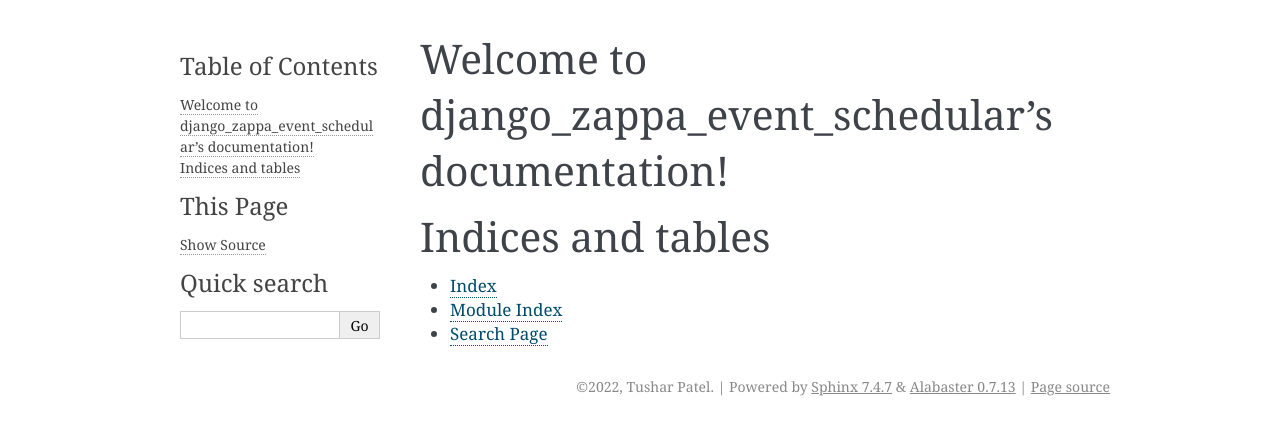
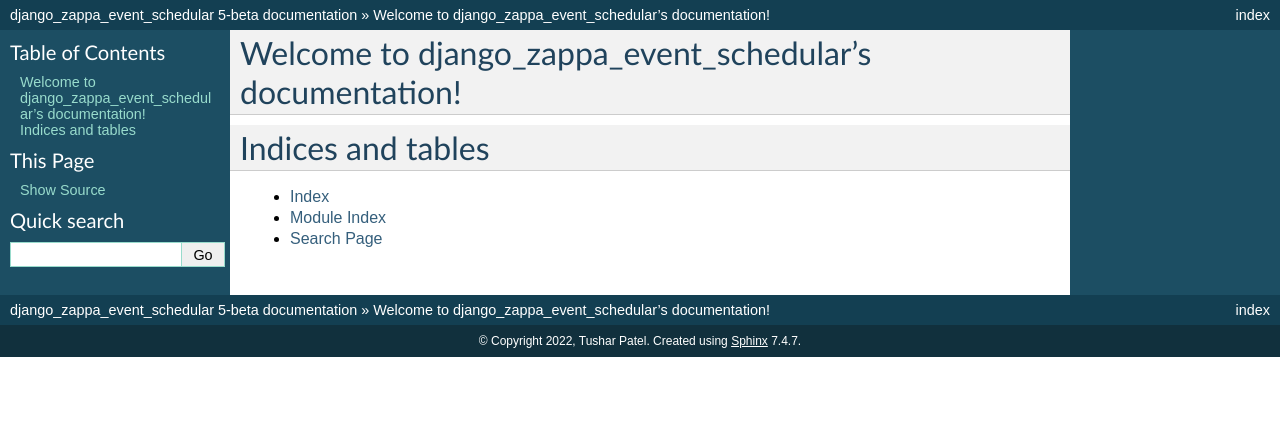
Before and after one commit to tushar1328/django-zappa-event-schedular, a Sphinx documentation site: the page built from docs/index.rst, in a window 1280 px wide. Shown: the top 435 px of the page. Built offline with Sphinx 7.4.7, drawn with Linux system fonts in a browser that asks for light colours.

Commit message:
updated to default for docs

```diff
--- a/docs/conf.py
+++ b/docs/conf.py
@@ -24,5 +24,5 @@
 # -- Options for HTML output -------------------------------------------------
 # https://www.sphinx-doc.org/en/master/usage/configuration.html#options-for-html-output
 
-html_theme = 'alabaster'
+html_theme = 'default'
 html_static_path = ['_static']
--- a/setup.cfg
+++ b/setup.cfg
@@ -1,6 +1,6 @@
 [metadata]
 name = django-zappa-event-schedular
-version = 0.1.6-beta
+version = 0.1.7-beta
 description = A Django app to schedule task.
 long_description = file: README.rst
 url = https://github.com/tushar1328/django-zappa-event-schedular
```
